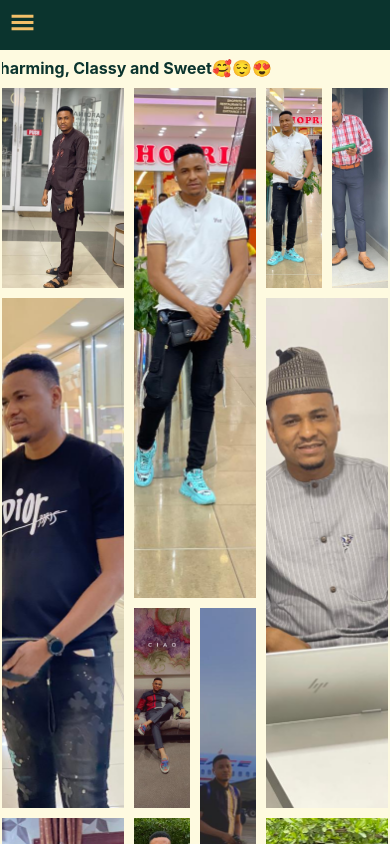
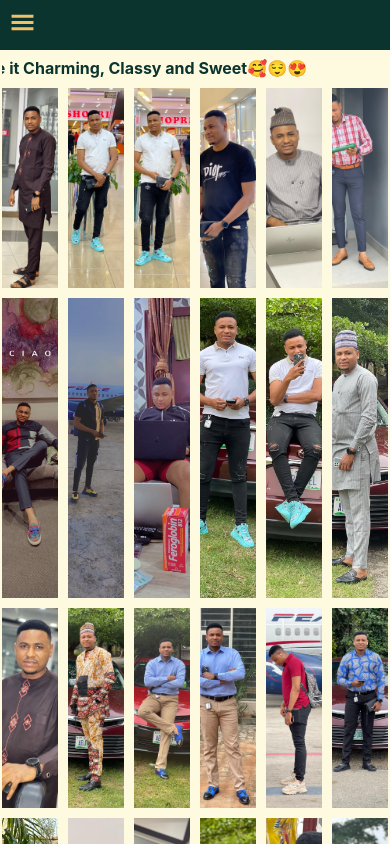
Before and after one commit to oforduh/HART-PHOTOALBUM, a React (Create React App) app: page /harrison in a window 390 px wide. Shown: the top 844 px of the page. Built offline with nearby package versions, Linux system fonts and the light colour scheme.

Commit message:
edited the side bar

```diff
--- a/src/components/Navbar/Sidebar.js
+++ b/src/components/Navbar/Sidebar.js
@@ -9,7 +9,7 @@ export const sidebarData = [
     icon: <BsCalendar3 />,
   },
   {
-    title: "PhotoShoot",
+    title: "Photo Shoot",
     path: "/photoshoot",
     icon: <BsFillEmojiHeartEyesFill />,
   },
@@ -24,7 +24,7 @@ export const sidebarData = [
     icon: <FaUserSecret />,
   },
   {
-    title: "Couples",
+    title: "Couple",
     path: "/couple",
     icon: <RiUserHeartLine />,
   },
--- a/src/components/photoalbum/photo.module.scss
+++ b/src/components/photoalbum/photo.module.scss
@@ -135,11 +135,11 @@
     .w-4,
     .w-5,
     .w-6 {
-      grid-column: span 2;
+      grid-column: span 1;
     }
     .h-1,
     .h-2 {
-      grid-row: span 2;
+      grid-row: span 1;
     }
 
     .h-3,
```
